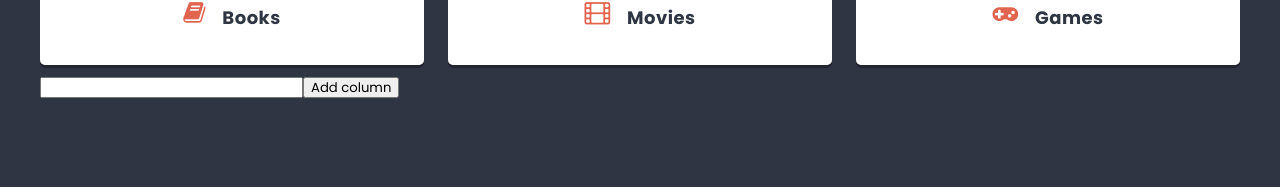
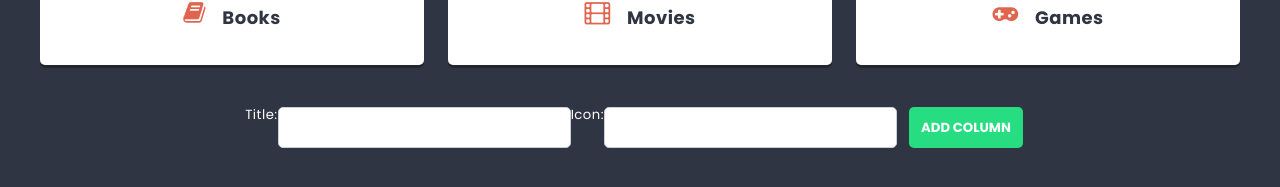
Before and after one commit to GabrielaDun/first-react-app, a React (Create React App) app in the folder first-react-app/: page / in a window 1280 px wide. Shown: the part 555-742 px from the top of the page. Built offline with nearby package versions, Linux system fonts and the light colour scheme.

Commit message:
Created ColumnForm component

```diff
--- /dev/null
+++ b/first-react-app/src/components/ColumnForm/ColumnForm.js
@@ -0,0 +1,25 @@
+import styles from './ColumnForm.module.scss';
+import { useState } from 'react';
+import Button from '../Button/Button';
+import TextInput from '../TextInput/TextInput';
+
+const ColumnForm = props => {
+    const [title, setTitle] = useState('');
+    const [icon, setIcon] = useState('');
+
+    const handleSubmit = e => {
+        e.preventDefault();
+        props.action({ title: title, icon: icon });
+        setTitle('');
+        setIcon('');
+    }
+	return (
+        <form className={styles.columnForm} onSubmit={handleSubmit}>
+            Title: <TextInput value={title} onChange={e => setTitle(e.target.value)} />
+            Icon: <TextInput value={icon} onChange={e => setIcon(e.target.value)} />
+            <Button>ADD COLUMN</Button>
+        </form>
+	);
+};
+
+export default ColumnForm;
--- /dev/null
+++ b/first-react-app/src/components/ColumnForm/ColumnForm.module.scss
@@ -0,0 +1,8 @@
+@import '../../styles/settings.scss';
+
+.columnForm {
+    display: flex;
+    justify-content: center;
+    padding: 30px;
+
+}
--- a/first-react-app/src/components/List/List.js
+++ b/first-react-app/src/components/List/List.js
@@ -2,6 +2,7 @@
 import styles from './List.module.scss';
 import { useState } from 'react';
 import shortid from 'shortid';
+import ColumnForm from '../ColumnForm/ColumnForm';
 
 const List = () => {
     const [columns, setColumns] = useState([
@@ -9,12 +10,9 @@
         { id: 2, title: 'Movies', icon: 'film' },
         { id: 3, title: 'Games', icon: 'gamepad' }
     ]);
-    const [value, setValue] = useState('');
 
-    const handleSubmit = e => {
-        e.preventDefault();
-        setColumns([...columns, { id: shortid() , title: value }]);
-        setValue('');
+    const addColumn = newColumn => {
+        setColumns([...columns, { id: shortid() , title: newColumn.title, icon: newColumn.icon }]);
     };
     return (
       <div>
@@ -25,10 +23,7 @@
           <section className={styles.columns}>
             {columns.map(column => <Column key={column.id} title={column.title} icon={column.icon} />)}
           </section>
-          <form onSubmit={handleSubmit}>
-            <input type="text" value={value} onChange={e => setValue(e.target.value)} />
-            <button>Add column</button>
-            </form>
+          <ColumnForm action={addColumn} />
       </div>
     );
   };
--- a/first-react-app/src/components/TextInput/TextInput.js
+++ b/first-react-app/src/components/TextInput/TextInput.js
@@ -1,7 +1,7 @@
 import styles from './TextInput.module.scss';
 
-const TextInput = props => {
-    return <input className={styles.input} placeholder={props.placeholder} type="text" />
-}
+const TextInput = (props) => {
+    return <input className={styles.input} value={props.value} onChange={props.onChange} placeholder={props.placeholder} type="text" />
+};
 
 export default TextInput;
```
